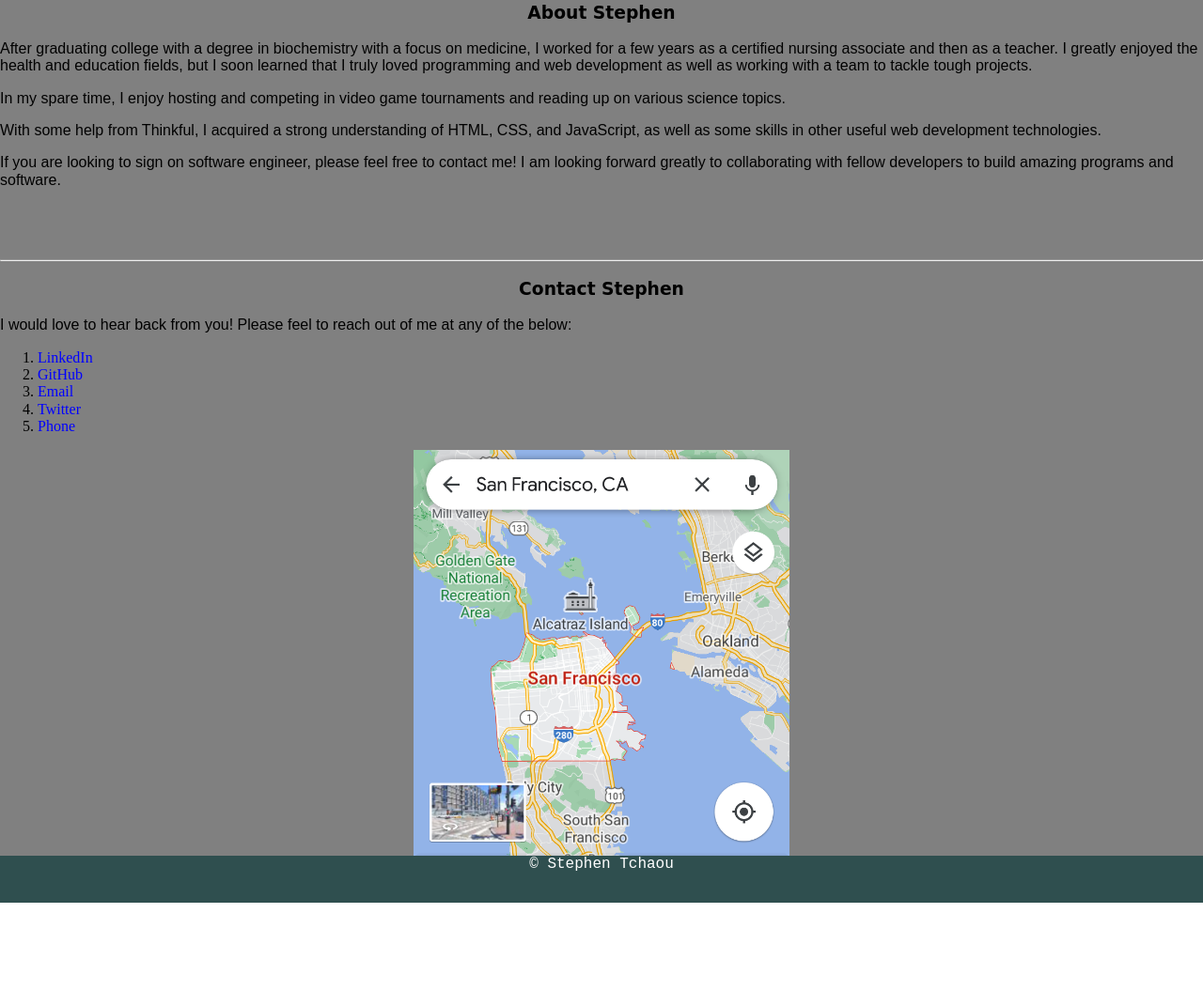
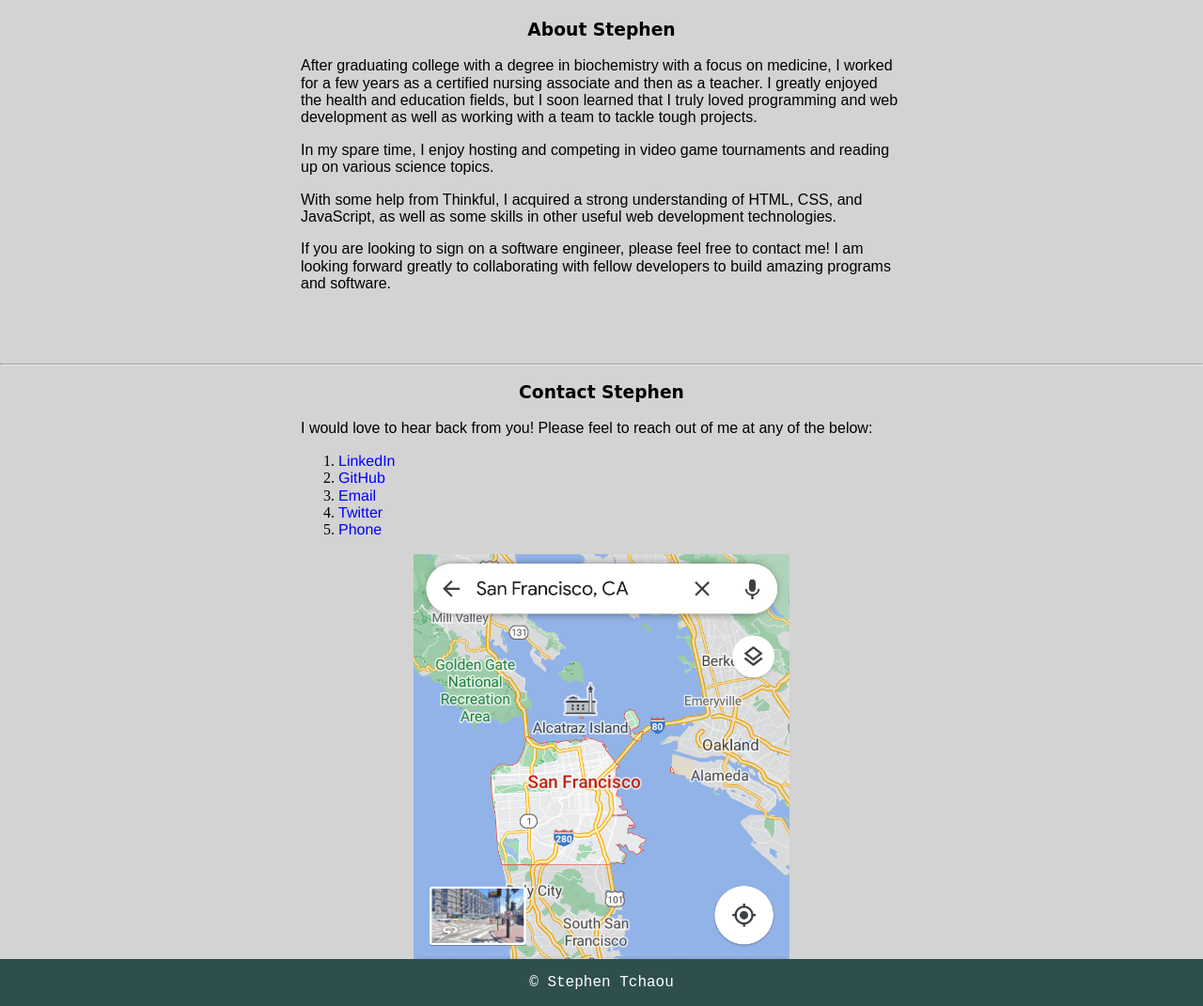
Before and after one commit to stephenengineer/portfolio, a plain HTML site: page index.html in a window 1280 px wide. Shown: the part 941-2012 px from the top of the page at 94% size. Before the commit the page ends 1902 px from the top, so only its background shows below. Drawn offline with nearby package versions, Linux system fonts and the light colour scheme; a script that the page names is missing.

Commit message:
Fixed Format

```diff
--- a/index.html
+++ b/index.html
@@ -37,7 +37,7 @@
 				<p>After graduating college with a degree in biochemistry with a focus on medicine, I worked for a few years as a certified nursing associate and then as a teacher.  I greatly enjoyed the health and education fields, but I soon learned that I truly loved programming and web development as well as working with a team to tackle tough projects.</p>
 				<p>In my spare time, I enjoy hosting and competing in video game tournaments and reading up on various science topics.</p>
 				<p>With some help from Thinkful, I acquired a strong understanding of HTML, CSS, and JavaScript, as well as some skills in other useful web development technologies.</p>
-				<p>If you are looking to sign on software engineer, please feel free to contact me!  I am looking forward greatly to collaborating with fellow developers to build amazing programs and software.</p>
+				<p>If you are looking to sign on a software engineer, please feel free to contact me!  I am looking forward greatly to collaborating with fellow developers to build amazing programs and software.</p>
 			</article>
 
 			<hr>
--- a/style.css
+++ b/style.css
@@ -18,12 +18,15 @@ header {
 }
 
 main {
-	background-color: gray;
+	background-color: lightgray;
 }
 
 footer {
 	color: white;
 	height: 50px;
+	/* To center the footer paragraph */
+	display: table;
+	width: 100%;
 }
 
 header, footer {
@@ -32,13 +35,13 @@ header, footer {
 
 /* Page Heading */
 h1 {
-	font-family: 'open sans', serif;
+	font-family: 'open sans', fantasy, serif;
 	font-size: 72px;
 }
 
 /* Intro Heading */
 h2 {
-	font-family: 'playfair display', fantasy, serif;
+	font-family: 'playfair display', serif;
 }
 
 h3 {
@@ -63,11 +66,17 @@ body p {
 /* Footnote copyright text */
 footer p {
 	font-family: monospace, sans-serif;
-	padding: 0;
+	height: 50px;
+	/* To vertically align the footer in the middle */
+	display: table-cell;
+	vertical-align: middle;
 }
 
 article {
+	/* Space between articles */
 	margin: 75px 0;
+	/* Bring in everything from the edges */
+	padding: 0 25%;
 }
 
 /* Size down pictures */
@@ -80,6 +89,7 @@ img {
 
 /* Dynamic Links */
 a {
+	font-family: tisa, helvetica, arial, sans-serif;
 	text-decoration: none;
 }
 
```
